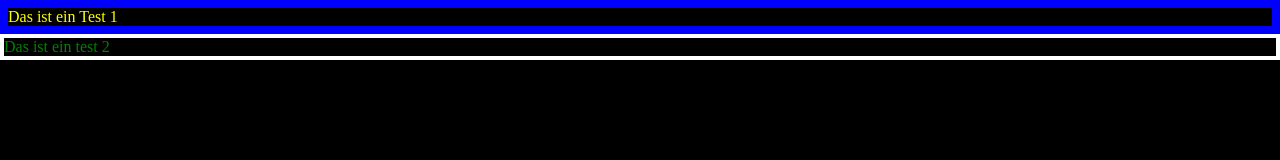
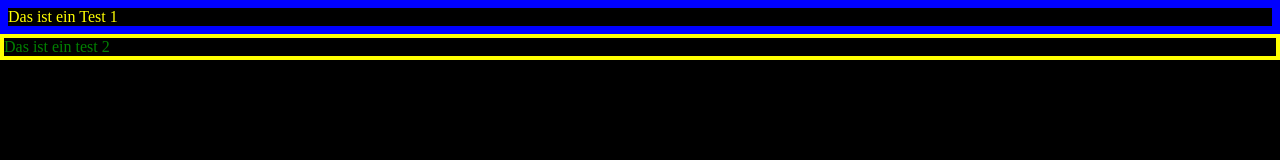
Before and after one commit to Scharn143/TestGitFlow1, a plain HTML site: page index.html in a window 1280 px wide. Drawn offline with Linux system fonts and the light colour scheme.

Commit message:
border in gelb geändert

```diff
--- a/style.css
+++ b/style.css
@@ -18,5 +18,5 @@ body{
 
 #test2{
     color: green;
-    border: solid 4px white;
+    border: solid 4px yellow;
 }
```
